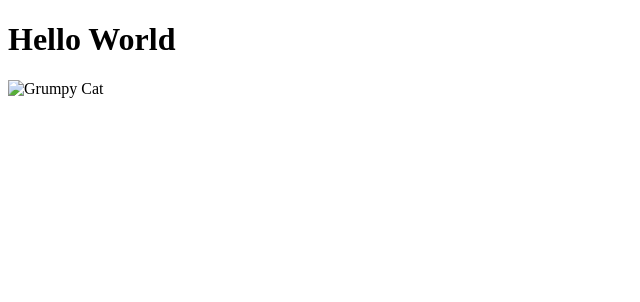
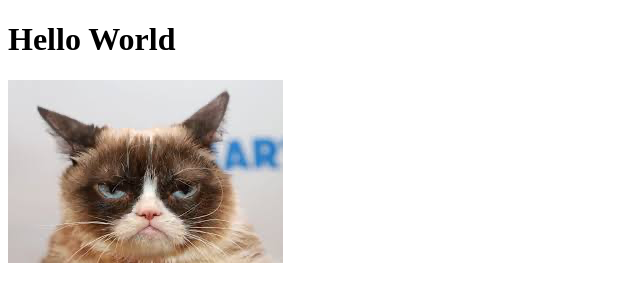
Before and after one commit to ArseniyI/firstworld, a plain HTML site: page index.html in a window 1280 px wide. Shown: the whole page, without its empty margins (0-640 px from the left). Drawn offline with Linux system fonts and the light colour scheme.

Commit message:
Update index.html

```diff
--- a/index.html
+++ b/index.html
@@ -5,6 +5,6 @@
   </head>
   <body>
     <h1>Hello World</h1>
-    <img src= "grumpy.jpg" alt="Grumpy Cat">
+    <img src= "image.png" alt="Grumpy Cat">
   </body>
 </html>
```
